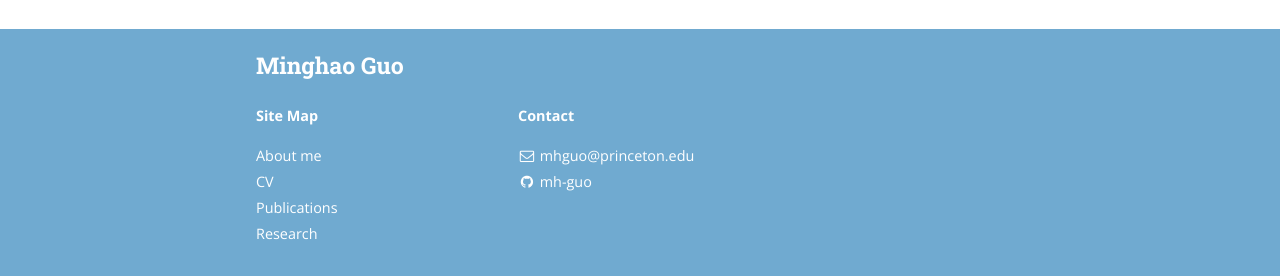
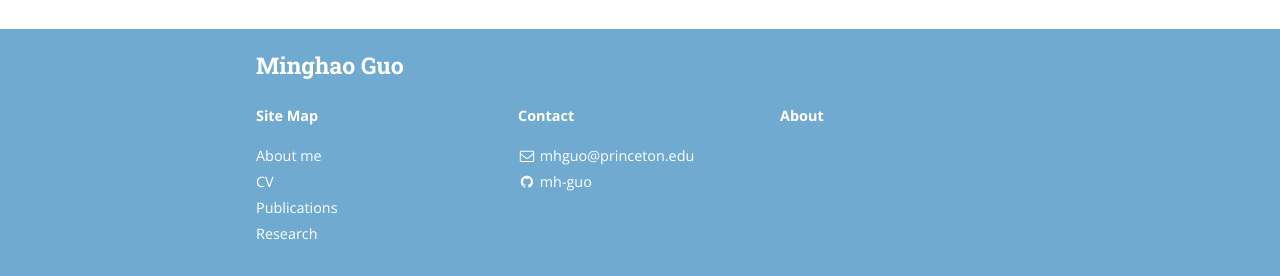
Before and after one commit to mh-guo/mh-guo-slate.github.io, a Jekyll site: the page built from index.html, in a window 1280 px wide and 900 px high, scrolled down 1509 px. Shown: the part 621-897 px from the top of the window. Built offline with Jekyll 4.4.1, drawn with Linux system fonts in a browser that asks for light colours; nearby versions of some CDN libraries; the list of posts is cut into pages by our own code.

Commit message:
Update footer.html

```diff
--- a/_includes/footer.html
+++ b/_includes/footer.html
@@ -37,6 +37,10 @@
       </ul>
     </div>
 
+    <div class="site-signature">
+      <p><strong>About</strong></p>
+      <p class="text">{{ site.description }}</p>
+    </div>
 
   </div>
 
```
